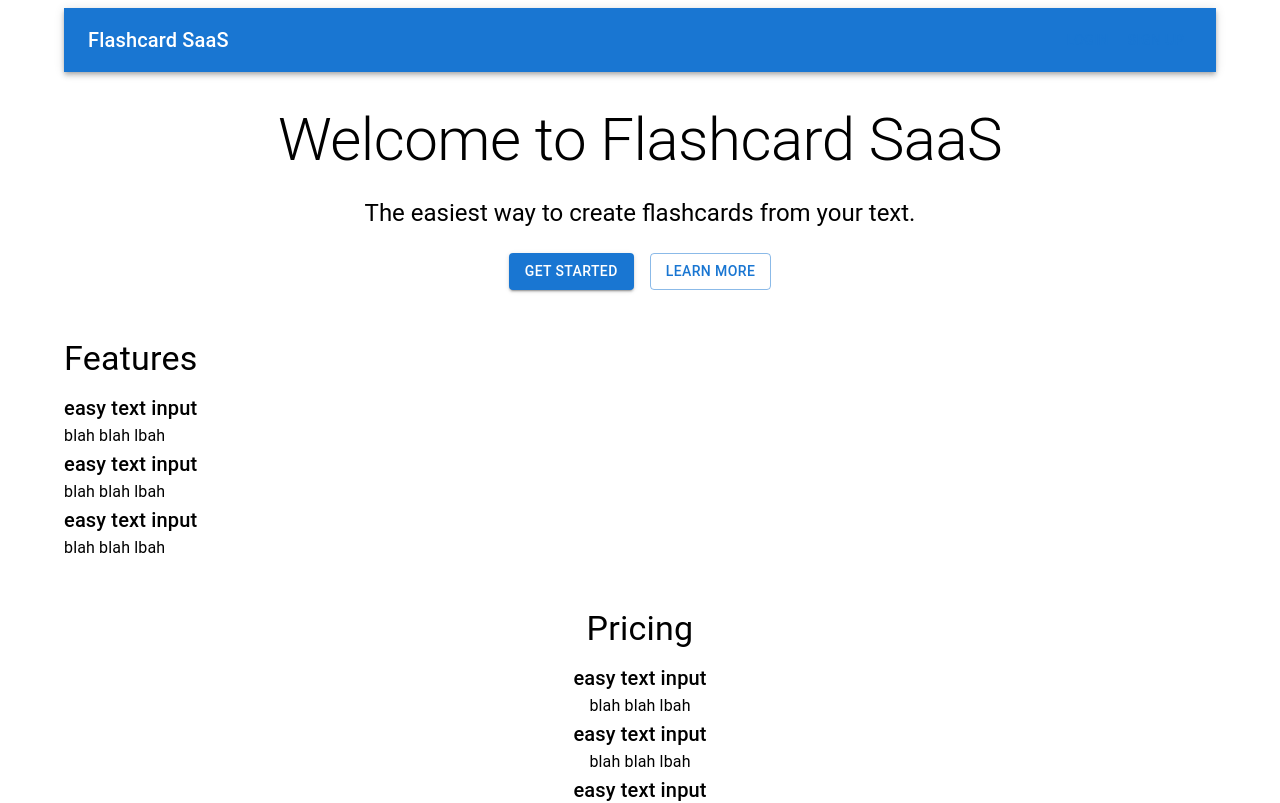
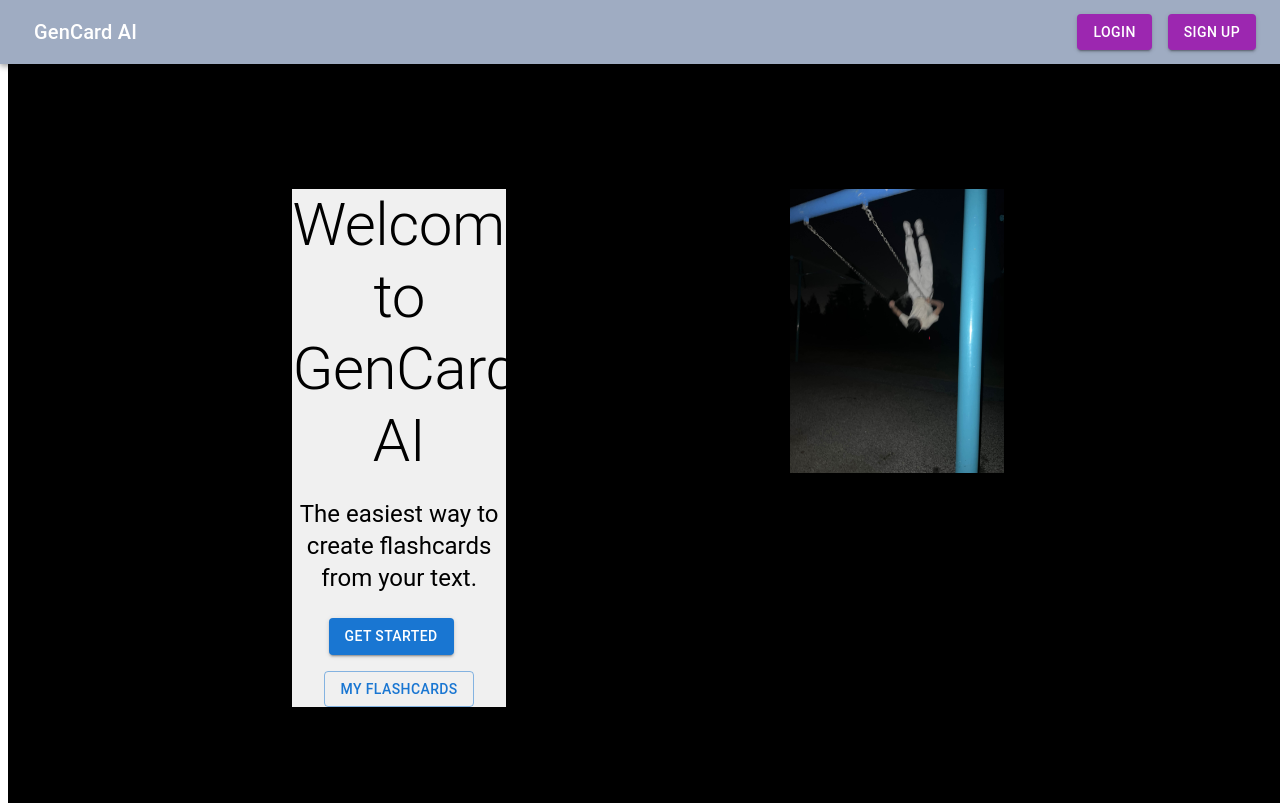
Before and after one commit to Jamin-Chan/flashcard-app, a Next.js app: page / in a window 1280 px wide. Shown: the top 803 px of the page. Built offline with nearby package versions, Linux system fonts and the light colour scheme; no server answers.

Commit message:
backend done except stripe

```diff
--- a/app/flashcards/page.js
+++ b/app/flashcards/page.js
@@ -5,7 +5,7 @@ import { Container,Grid, Card, CardActionArea, Typography, CardContent } from "@
 import { useState, useEffect } from "react"
 import { db } from '@/firebase'
 import { useRouter } from "next/navigation"
-import { collection, doc, getDoc, setDoc, writeBatch } from "firebase/firestore"
+import { collection, doc, getDoc, setDoc } from "firebase/firestore"
 
 
 
@@ -16,7 +16,9 @@ export default function Flashcard() {
 
     useEffect(() => {
         async function getFlashcards() {
-          if (!user) return
+          if (!user) {
+            return
+          }
           const docRef = doc(collection(db, 'users'), user.id)
           const docSnap = await getDoc(docRef)
           if (docSnap.exists()) {
--- a/app/page.js
+++ b/app/page.js
@@ -34,24 +34,26 @@ export default function Home() {
     // }
 
     return(
-        <Container>
-            <AppBar position="static">
+        <Box>
+            <AppBar sx={{width:"100vw", bgcolor:"#9facc2"}}>
                 <Toolbar>
-                    <Typography variant="h6" style={{flexGrow: 1}}>
-                    Flashcard SaaS
+                    <Typography variant="h6" style={{flexGrow: 1, paddingLeft: 10}}>
+                        GenCard AI
                     </Typography>
                         <SignedOut>
-                        <Button>Login</Button>
-                        <Button>Sign Up</Button>
+                            <Button variant="contained" color="secondary" href="/sign-in">Login</Button>
+                            <Button sx={{ ml: 2}} variant="contained" color="secondary" href="/sign-up">Sign Up</Button>
                         </SignedOut>
                     <SignedIn>
                     <UserButton/>
                     </SignedIn>
                 </Toolbar>
             </AppBar>
-            <Box sx={{textAlign: 'center', my: 4}}>
+            <Box sx={{my: 6, textAlign: 'center', width:'100vw'}}  display="flex" alignContent={'center'} alignItems="center" bgcolor="#000000" height = "100vh">
+                <Grid container direction="row" justifyContent="space-evenly">
+                    <Grid item xs = {12} md = {2} bgcolor="#f0f0f0">
                         <Typography variant="h2" component="h1" gutterBottom>
-                Welcome to Flashcard SaaS
+                            Welcome to GenCard AI
                         </Typography>
                         <Typography variant="h5" component="h2" gutterBottom>
                             The easiest way to create flashcards from your text.
@@ -59,13 +61,24 @@ export default function Home() {
                         <Button variant="contained" color="primary" sx={{mt: 2, mr: 2}} href="/generate">
                             Get Started
                         </Button>
-                <Button variant="outlined" color="primary" sx={{mt: 2}}>
-                Learn More
+                        <Button variant="outlined" color="primary" sx={{mt: 2}} href="/flashcards">
+                            My flashcards
                         </Button>
+                    </Grid>
+                    <Grid item xs = {12} md = {2}>
+                        <Box>
+                            <img
+                            src={"/images/jamin upsidedown swing.jpg"}
+                            width={"100%"}
+                            height={"100%"}
+                            />
                         </Box>
-            <Box sx={{my: 6}}>
-                <Typography variant="h4" component="h2" gutterBottom>Features</Typography>
-                <Grid contained spacing={4}>
+                    </Grid>
+                </Grid>
+            </Box>
+            <Box sx={{my: 6, textAlign: 'center'}}>
+                <Typography variant="h4" gutterBottom>Features</Typography>
+                <Grid container spacing={4}>
                     <Grid item xs = {12} md = {4}>
                         <Typography variant="h6">easy text input</Typography>
                         <Typography>
@@ -91,7 +104,7 @@ export default function Home() {
             </Box>
             <Box sx={{my: 6, textAlign: 'center'}}>
                 <Typography variant="h4" component="h2" gutterBottom>Pricing</Typography>
-                <Grid contained spacing={4} justifyContent="center">
+                <Grid container spacing={4} justifyContent="center">
                     <Grid item xs = {12} md = {4}>
                         <Typography variant="h6">easy text input</Typography>
                         <Typography>
@@ -115,6 +128,6 @@ export default function Home() {
                     </Grid>
                 </Grid>
             </Box>
-        </Container>
+        </Box>
     )
 }
```
Also changed, not shown: public/images/jamin upsidedown swing.jpg (added). Lines whose indentation alone changed are shown as unchanged.
